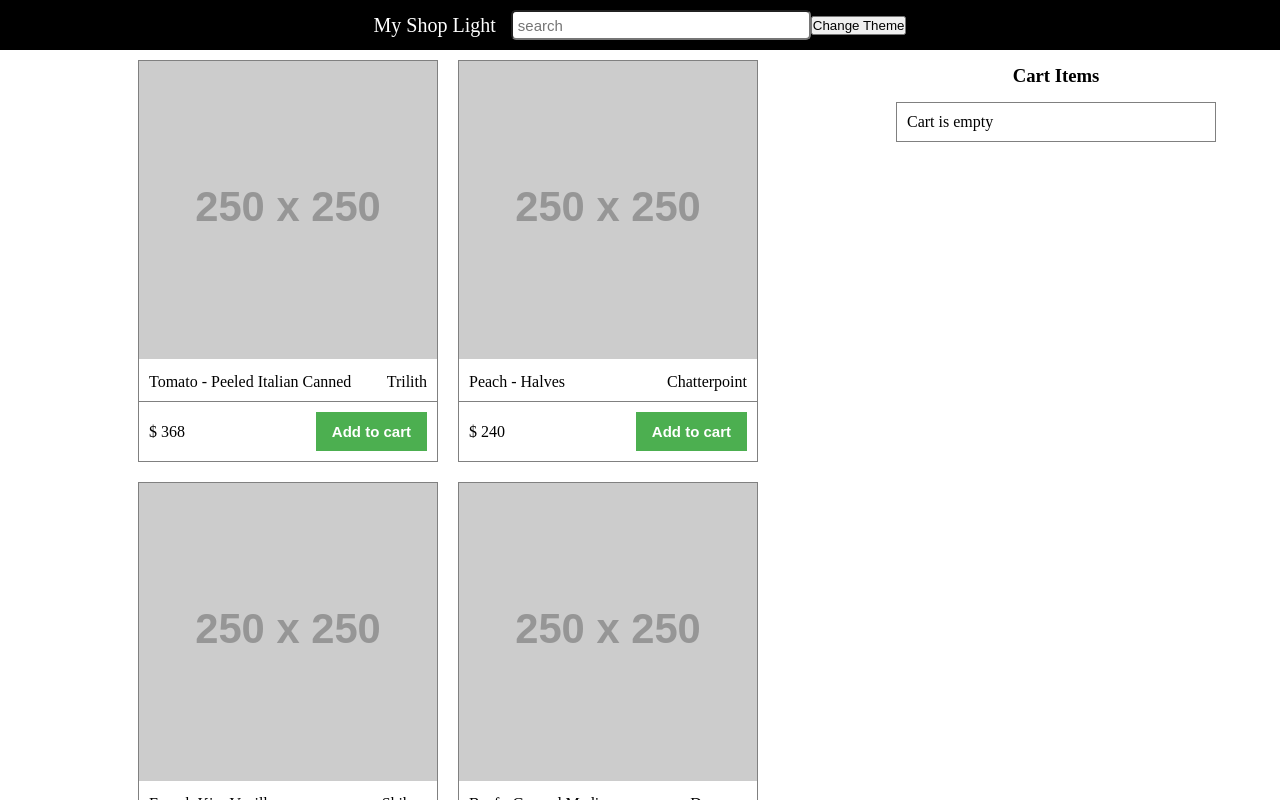
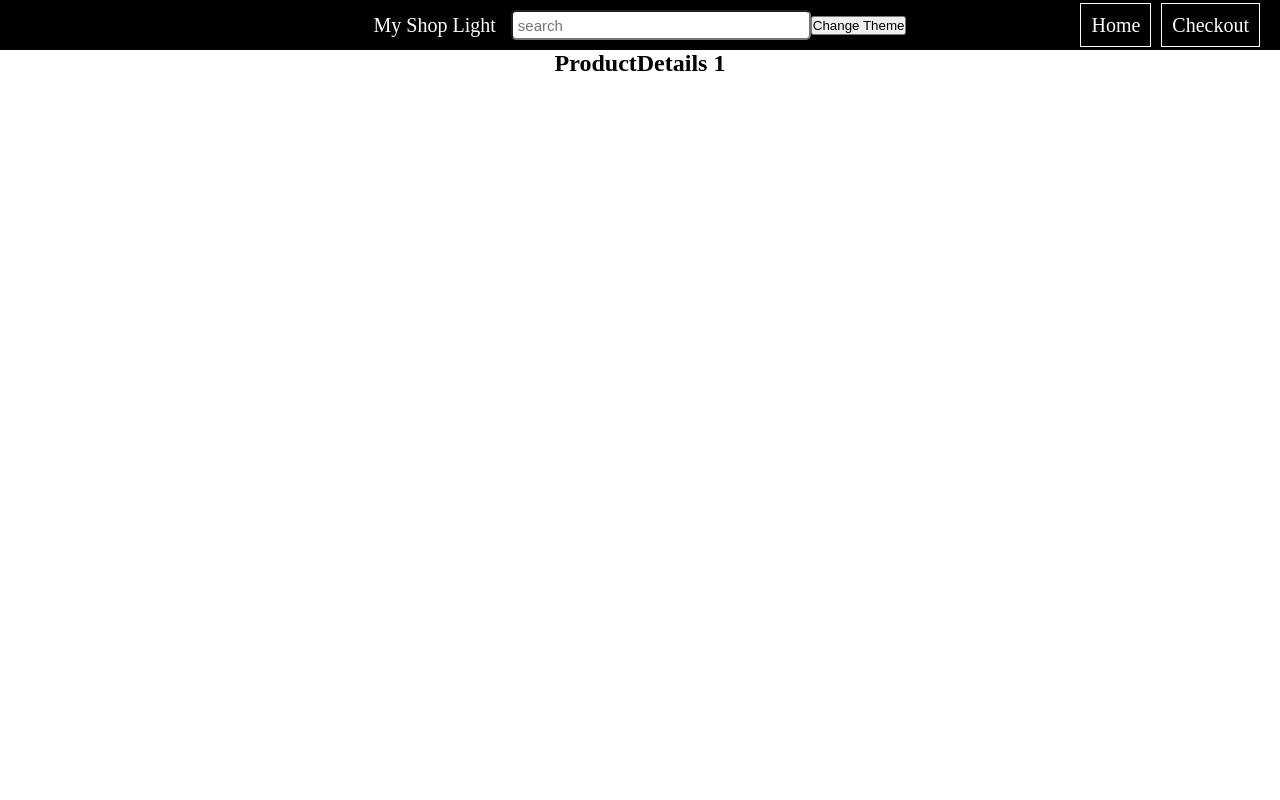
Before and after one commit to jakdev047/myshop, a React (Create React App) app: page /product/1 in a window 1280 px wide. Shown: the top 800 px of the page. Built offline with nearby package versions, Linux system fonts and the light colour scheme.

Commit message:
router setup

```diff
--- a/package.json
+++ b/package.json
@@ -8,6 +8,7 @@
     "@testing-library/user-event": "^7.2.1",
     "react": "^16.13.1",
     "react-dom": "^16.13.1",
+    "react-router-dom": "^5.1.2",
     "react-scripts": "3.4.1"
   },
   "scripts": {
--- a/src/App.js
+++ b/src/App.js
@@ -1,45 +1,39 @@
-import React,{ useState,useEffect } from 'react';
-
+import React,{ useState } from 'react';
+import {BrowserRouter as Router,Switch,Route} from "react-router-dom";
 import './assets/css/style.css';
-
-// data
-import data from './data/data';
-
 // components
 import Navbar from './components/Navbar/Navbar';
-import ProductList from './components/ProductList/ProductList';
-import Cart from './components/Cart/Cart';
 
-// custom hook
-import { useCart } from './customHooks/useCart';
+// pages
+import Home from './views/Home';
+import Checkout from './views/Checkout';
+import ProductDetails from './views/ProductDetails';
+import Error from './views/Error';
+
+// context
 import ThemeContext  from './context/ThemeContext';
 
 const App = () => {
-  const [products,setProducts] = useState([...data]);
+
   const [keyword,setKeyword] = useState('');
   const [dark,setdark] = useState(false);
-
-  const {cartItems,addCartItem,removeCartItem,clearCart,decrementCartItem} = useCart([],products);
 
   const toggleDark = () => {
     setdark(isDark=>!isDark);
   }
 
-
-  useEffect(()=>{
-    const results = data.filter(product =>
-      product.title.includes(keyword) || product.brand.includes(keyword)
-    )
-    setProducts(results);
-  },[keyword]);
-
   return (
     <ThemeContext.Provider value={{dark:dark,toggle:toggleDark}}>
       <div className="App">
-        <Navbar setKeyword={setKeyword}/>
-        <ProductList products={products} addCartItem={addCartItem}/>
-        <Cart cartItems={cartItems} removeCartItem={removeCartItem}
-        clearCart={clearCart} addCartItem={addCartItem} decrementCartItem={decrementCartItem}/>
+          <Router>
+            <Navbar setKeyword={setKeyword}/>
+            <Switch>
+              <Route exact path="/" component={()=><Home keyword={keyword}/>}/>
+              <Route exact path="/product/:id" component={ProductDetails} />
+              <Route exact path="/checkout" component={Checkout} />
+              <Route path="*" component={Error} />
+            </Switch>
+          </Router>
       </div>
     </ThemeContext.Provider>
   );
--- a/src/assets/css/style.css
+++ b/src/assets/css/style.css
@@ -30,6 +30,19 @@
   padding-left: 5px;
   border-radius: 5px;
   font-size: 15px;
+}
+
+.links {
+  position: absolute;
+  right: 20px;
+}
+
+.links a,.links a:hover,.links a:focus {
+  text-decoration: none;
+  color: #fff;
+  border: 1px solid #fff;
+  margin-left: 10px;
+  padding: 10px;
 }
 
 .product-list {
--- a/src/components/Navbar/Navbar.js
+++ b/src/components/Navbar/Navbar.js
@@ -1,5 +1,7 @@
 import React,{ useContext } from 'react';
+import { Link } from 'react-router-dom';
 import ThemeContext from '../../context/ThemeContext';
+
 
 const Navbar = ({setKeyword}) => {
 
@@ -20,6 +22,10 @@ const Navbar = ({setKeyword}) => {
       <button onClick={toggle}>
         Change Theme
       </button>
+      <div className="links">
+        <Link to="/">Home</Link>
+        <Link to="/checkout">Checkout</Link>
+      </div>
     </div>
   );
 };
--- a/src/components/ProductList/ProductItem.js
+++ b/src/components/ProductList/ProductItem.js
@@ -1,17 +1,22 @@
 import React from 'react';
+import { Link } from 'react-router-dom';
 
 const ProductItem = props => {
   const {id,title,brand,price,image_url} = props.product;
   return (
     <div className="product">
-      <img src={image_url} alt="product-img"/>
-      <div className="title">
-        <span>{title}</span>
-        <span>{brand}</span>
-      </div>
+      <Link to={`/product/${id}`}>
+        <img src={image_url} alt="product-img"/>
+        <div className="title">
+          <span>{title}</span>
+          <span>{brand}</span>
+        </div>
+      </Link>
       <div className="actions">
         <span>$ {price}</span>
-        <button onClick={()=>props.addCartItem(id)}>Add to cart</button>
+        <button onClick={()=>props.addCartItem(id)}>
+          Add to cart
+        </button>
       </div>
     </div>
   );
--- /dev/null
+++ b/src/views/Checkout.js
@@ -0,0 +1,11 @@
+import React from 'react';
+
+const Checkout = () => {
+  return (
+    <div className="checkout-section">
+      <h2>Checkout Page</h2>
+    </div>
+  );
+};
+
+export default Checkout;
--- /dev/null
+++ b/src/views/Error.js
@@ -0,0 +1,11 @@
+import React from 'react';
+
+const Error = () => {
+  return (
+    <div>
+      <h2>404 !!!</h2>
+    </div>
+  );
+};
+
+export default Error;
--- /dev/null
+++ b/src/views/Home.js
@@ -0,0 +1,37 @@
+import React,{useState,useEffect} from 'react';
+
+import ProductList from '../components/ProductList/ProductList';
+import Cart from '../components/Cart/Cart';
+
+import data from '../data/data';
+
+import { useCart } from '../customHooks/useCart';
+
+const Home = ({keyword}) => {
+
+  const [products,setProducts] = useState([...data]);
+
+  const {cartItems,addCartItem,removeCartItem,clearCart,decrementCartItem} = useCart([],products);
+
+  useEffect(()=>{
+    const results = data.filter(product =>
+      product.title.includes(keyword) || product.brand.includes(keyword)
+    )
+    setProducts(results);
+  },[keyword]);
+  return (
+    <>
+      <ProductList products={products}
+                  addCartItem={addCartItem}
+      />
+      <Cart cartItems={cartItems}
+            removeCartItem={removeCartItem}
+            clearCart={clearCart}
+            addCartItem={addCartItem}
+            decrementCartItem={decrementCartItem}
+      />
+    </>
+  );
+};
+
+export default Home;
--- /dev/null
+++ b/src/views/ProductDetails.js
@@ -0,0 +1,13 @@
+import React from 'react';
+import { useParams } from 'react-router-dom';
+
+const ProductDetails = () => {
+  const {id} = useParams()
+  return (
+    <div>
+      <h2>ProductDetails {id} </h2>
+    </div>
+  );
+};
+
+export default ProductDetails;
```
Also changed, not shown: 1 other file (tests, documents, lock files or other folders).
